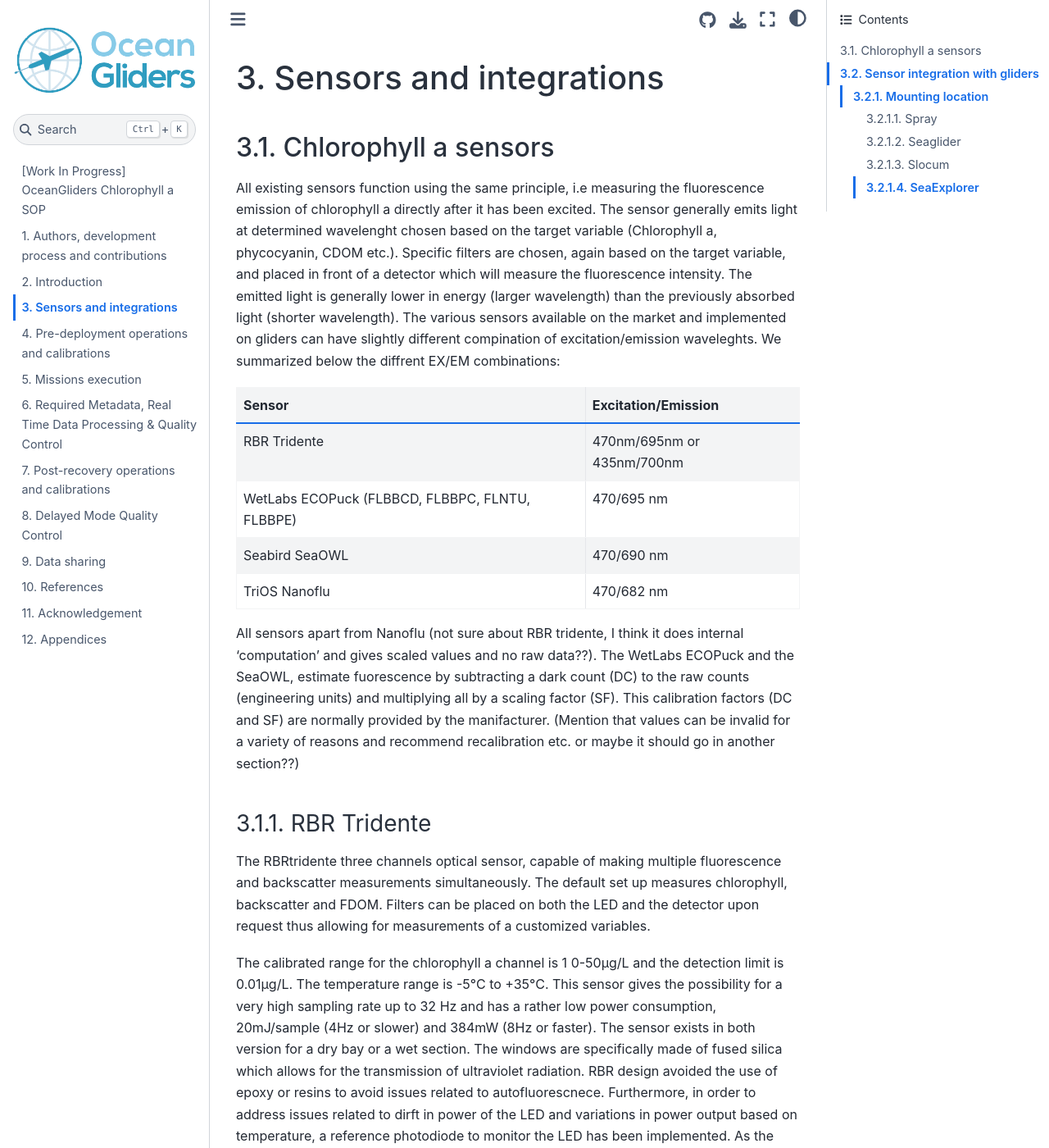
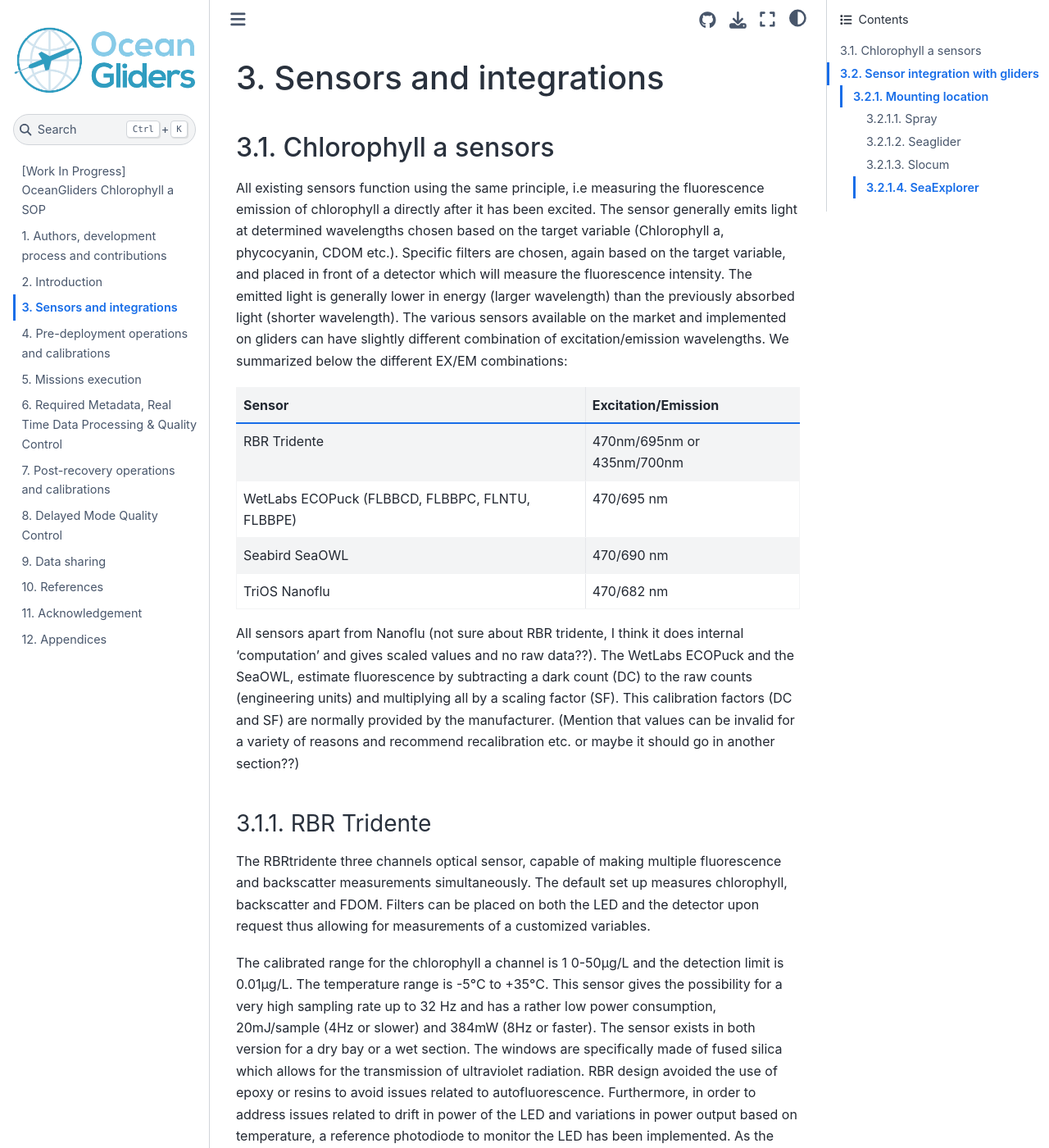
Before and after one commit to OceanGlidersCommunity/Chla_SOP, a Jupyter Book: the page built from sections/chla_sensors_integration.md, in a window 1280 px wide and 1400 px high. Shown: the whole window at 82% size. Built offline with Jupyter Book 1.0.4 settings and Sphinx 7.4.7 and the Sphinx Book theme 1.1.4, drawn with Linux system fonts in a browser that asks for light colours; some of the changed text lies outside the part shown.

Commit message:
Fixed spelling errors

```diff
--- a/sections/chla_sensors_integration.md
+++ b/sections/chla_sensors_integration.md
@@ -3,7 +3,7 @@
 
 ## Chlorophyll a sensors
 
-All existing sensors function using the same principle, i.e measuring the fluorescence emission of chlorophyll a directly after it has been excited. The sensor generally emits light at determined wavelenght chosen based on the target variable (Chlorophyll a, phycocyanin, CDOM etc.). Specific filters are chosen, again based on the target variable, and placed in front of a detector which will measure the fluorescence intensity. The emitted light is generally lower in energy (larger wavelength) than the previously absorbed light (shorter wavelength). The various sensors available on the market and implemented on gliders can have slightly different compination of excitation/emission waveleghts. We summarized below the diffrent EX/EM combinations:
+All existing sensors function using the same principle, i.e measuring the fluorescence emission of chlorophyll a directly after it has been excited. The sensor generally emits light at determined wavelengths chosen based on the target variable (Chlorophyll a, phycocyanin, CDOM etc.). Specific filters are chosen, again based on the target variable, and placed in front of a detector which will measure the fluorescence intensity. The emitted light is generally lower in energy (larger wavelength) than the previously absorbed light (shorter wavelength). The various sensors available on the market and implemented on gliders can have slightly different combination of excitation/emission wavelengths. We summarized below the different EX/EM combinations:
 
 | Sensor  |  Excitation/Emission |
 |---|---|
@@ -13,13 +13,13 @@ All existing sensors function using the same principle, i.e measuring the fluore
 | TriOS Nanoflu  | 470/682 nm  |
 
 All sensors apart from Nanoflu (not sure about RBR tridente, I think it does internal 'computation' and gives scaled values and no raw data??).
-The WetLabs ECOPuck and the SeaOWL, estimate fuorescence by subtracting a dark count (DC) to the raw counts (engineering units) and multiplying all by a scaling factor (SF). This calibration factors (DC and SF) are normally provided by the manifacturer. (Mention that values can be invalid for a variety of reasons and recommend recalibration etc. or maybe it should go in another section??)
+The WetLabs ECOPuck and the SeaOWL, estimate fluorescence by subtracting a dark count (DC) to the raw counts (engineering units) and multiplying all by a scaling factor (SF). This calibration factors (DC and SF) are normally provided by the manufacturer. (Mention that values can be invalid for a variety of reasons and recommend recalibration etc. or maybe it should go in another section??)
 
 ### RBR Tridente
 The RBRtridente three channels optical sensor, capable of making multiple fluorescence and backscatter measurements simultaneously. The default set up measures chlorophyll, backscatter and FDOM. Filters can be placed on both the LED and the detector upon request thus allowing for measurements of a customized variables.
 
 The calibrated range for the chlorophyll a channel is 1	0-50μg/L and the detection limit is 0.01μg/L. The temperature range	is -5°C to +35°C. This sensor gives the possibility for a very high sampling rate up to 32 Hz and has a rather low power consumption, 20mJ/sample (4Hz or slower) and 384mW (8Hz or faster). The sensor exists in both version for a dry bay or a wet section.
-The windows are specifically made of fused silica which allows for the transmission of ultraviolet radiation. RBR design avoided the use of epoxy or resins to avoid issues related to autofluorescnece. Furthermore, in order to address issues related to dirft in power of the LED and variations in power output based on temperature, a reference photodiode to monitor the LED has been implemented. As the photodiode itself is temperature sensitive, there is a second thermistor to track the photodiode and apply a proper compensation.
+The windows are specifically made of fused silica which allows for the transmission of ultraviolet radiation. RBR design avoided the use of epoxy or resins to avoid issues related to autofluorescence. Furthermore, in order to address issues related to drift in power of the LED and variations in power output based on temperature, a reference photodiode to monitor the LED has been implemented. As the photodiode itself is temperature sensitive, there is a second thermistor to track the photodiode and apply a proper compensation.
 
 Shall we explain the whole process that happens internally for every sample? reference signal, how the corrected signal is computed etc.?
 
```
Also changed, not shown: other parts of sections/chla_sensors_integration.md (+1 -1 lines).
